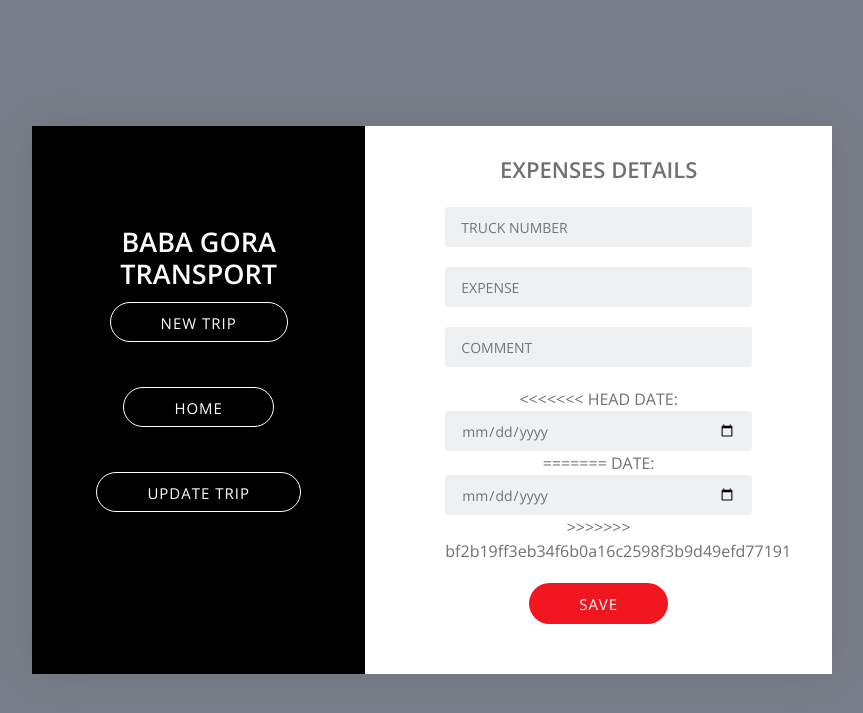
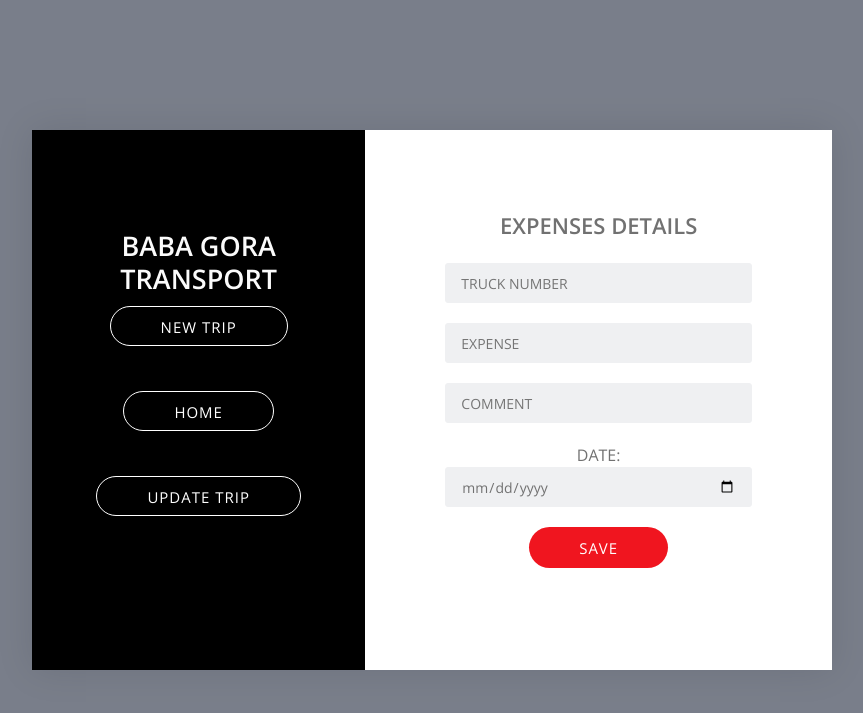
Before and after one commit to tahseen09/transport, a Django app: template templates/expenses.html in a window 1280 px wide. Shown: the top 713 px of the page, without its empty margins (208-1071 px from the left). Run offline with Django 3.2, Linux system fonts and the light colour scheme; the template is opened without the code that fills it, so the values that code supplies are empty; parts of the project's set-up code (start-up, migrations or seed data) failed here and were passed over; some libraries are stand-ins or nearby versions.

Commit message:
views.py changed

```diff
--- a/templates/expenses.html
+++ b/templates/expenses.html
@@ -59,14 +59,7 @@
                             </div>
                               <div class="form-group">
 
-<<<<<<< HEAD
-                                DATE:<input type="date" name="trip_end_date" class="input-text" placeholder="TRIP END DATE" required>
-=======
                                 DATE:<input type="date" name="expense_date" class="input-text" placeholder="TRIP END DATE">
->>>>>>> bf2b19ff3eb34f6b0a16c2598f3b9d49efd77191
-
-
-
                             </div>
 
 
--- a/truck/views.py
+++ b/truck/views.py
@@ -31,7 +31,6 @@ def dashboard(request):
             else:
                 road = Trip.objects.all().filter(trip_start_date__gte = start_date, trip_start_date__lte = end_date)
                 expenses = Expenses.objects.all().filter(expense_date__gte = start_date, expense_date__lte = end_date)
-                print(expenses)
 
         elif start_date:
             if truck:
@@ -85,10 +84,7 @@ def new_trip(request):
         cost = request.POST.get("cost")
         #comment = request.POST.get("comment")
         #expense = request.POST.get("expense")
-<<<<<<< HEAD
 
-=======
->>>>>>> bf2b19ff3eb34f6b0a16c2598f3b9d49efd77191
         if weight and ('.' not in weight):
             weight = int(weight)*1.0
         if cost and ('.' not in cost):
```
